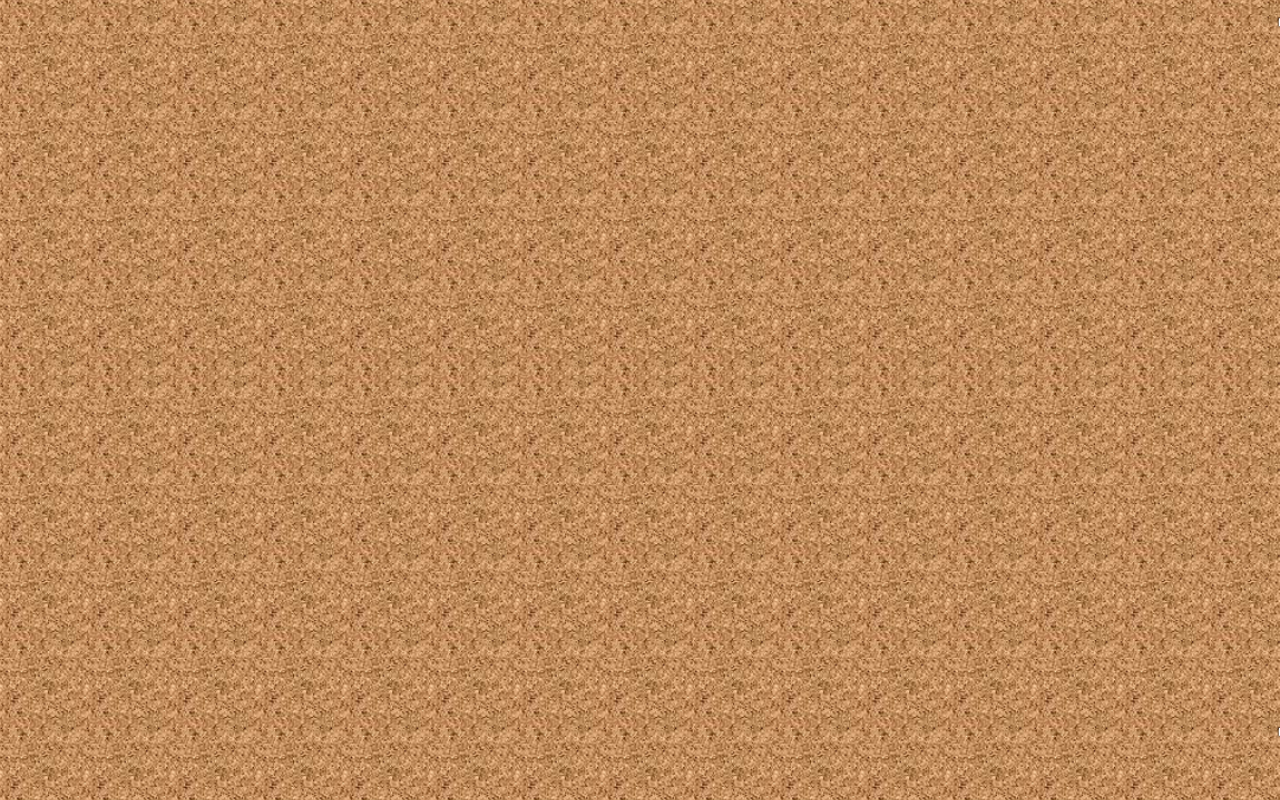
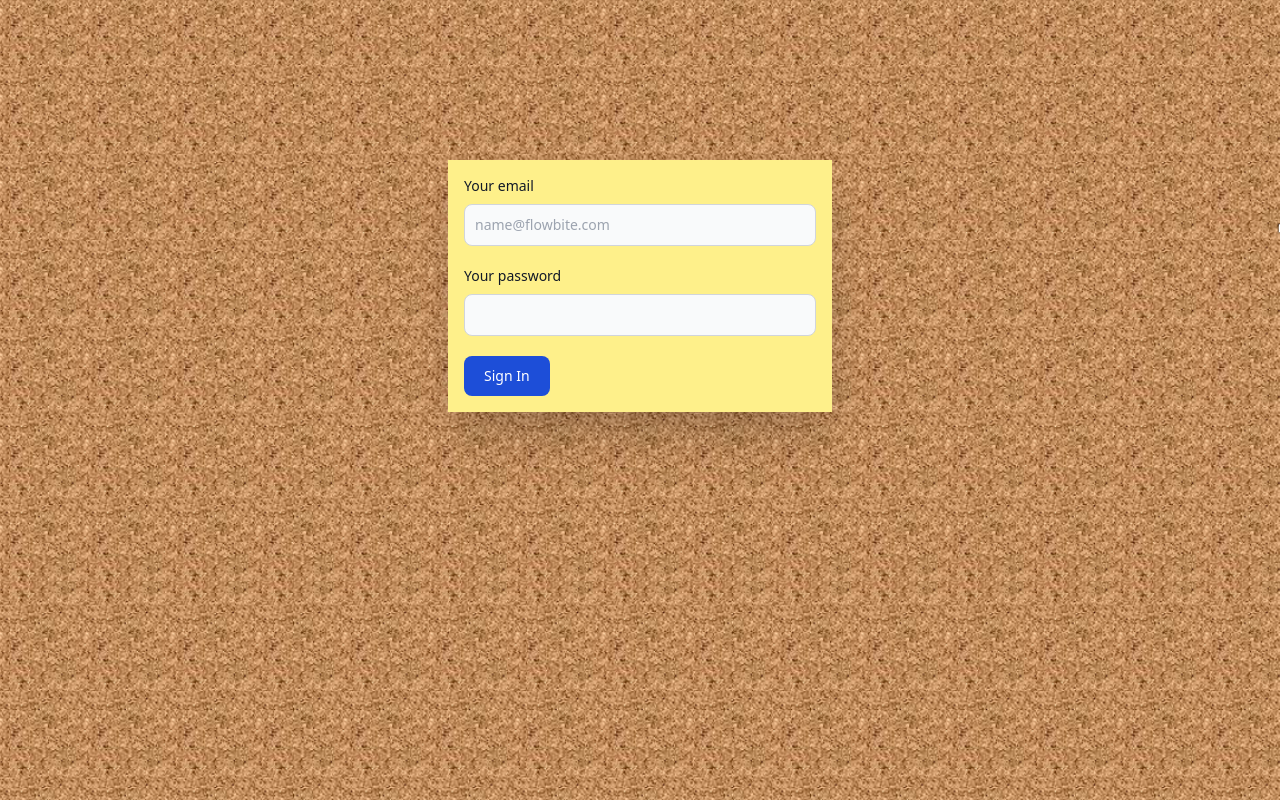
Before and after one commit to jesusoyer/sticky-notes, a React (Create React App) app: page / in a window 1280 px wide. Before the commit this address had no page. Built offline with nearby package versions, Linux system fonts and the light colour scheme.

Commit message:
created login page

```diff
--- a/src/App.js
+++ b/src/App.js
@@ -1,6 +1,7 @@
 import "./App.css";
 import { BrowserRouter, Route, Routes } from "react-router-dom";
 import Home from "./components/Home";
+import SignIn from "./components/SignIn";
 
 function App() {
   return (
@@ -8,6 +9,7 @@
       <div className=" mx-32">
         <BrowserRouter>
           <Routes>
+            <Route path="/" element={<SignIn />} />
             <Route path="/home" element={<Home />} />
           </Routes>
         </BrowserRouter>
--- /dev/null
+++ b/src/components/SignIn.jsx
@@ -0,0 +1,76 @@
+import React from "react";
+
+import { useState } from "react";
+import { useNavigate } from "react-router-dom";
+
+const StickyNote = () => {
+  // Define state variables to hold email and password
+  const [email, setEmail] = useState("");
+  const [password, setPassword] = useState("");
+  const navigate = useNavigate();
+
+  // Function to handle form submission
+  const handleSubmit = (event) => {
+    event.preventDefault(); // Prevent default form submission behavior
+
+    // Perform any action with email and password (e.g., send to backend)
+    console.log("Email:", email);
+    console.log("Password:", password);
+
+    // Clear the form inputs after submission (optional)
+    setEmail("");
+    setPassword("");
+    navigate("/home");
+  };
+
+  return (
+    <div>
+      <form
+        onSubmit={handleSubmit}
+        className="max-w-sm mx-auto mt-40 bg-yellow-200 shadow-2xl p-4"
+      >
+        <div className="mb-5">
+          <label
+            htmlFor="email"
+            className="block mb-2 text-sm font-medium text-gray-900 dark:text-white"
+          >
+            Your email
+          </label>
+          <input
+            type="email"
+            id="email"
+            value={email} // Bind value to state variable
+            onChange={(e) => setEmail(e.target.value)} // Update state on change
+            className="bg-gray-50 border border-gray-300 text-gray-900 text-sm rounded-lg focus:ring-blue-500 focus:border-blue-500 block w-full p-2.5 dark:bg-gray-700 dark:border-gray-600 dark:placeholder-gray-400 dark:text-white dark:focus:ring-blue-500 dark:focus:border-blue-500"
+            placeholder="name@flowbite.com"
+            required
+          />
+        </div>
+        <div className="mb-5">
+          <label
+            htmlFor="password"
+            className="block mb-2 text-sm font-medium text-gray-900 dark:text-white"
+          >
+            Your password
+          </label>
+          <input
+            type="password"
+            id="password"
+            value={password} // Bind value to state variable
+            onChange={(e) => setPassword(e.target.value)} // Update state on change
+            className="bg-gray-50 border border-gray-300 text-gray-900 text-sm rounded-lg focus:ring-blue-500 focus:border-blue-500 block w-full p-2.5 dark:bg-gray-700 dark:border-gray-600 dark:placeholder-gray-400 dark:text-white dark:focus:ring-blue-500 dark:focus:border-blue-500"
+            required
+          />
+        </div>
+        <button
+          type="submit"
+          className="text-white bg-blue-700 hover:bg-blue-800 focus:ring-4 focus:outline-none focus:ring-blue-300 font-medium rounded-lg text-sm w-full sm:w-auto px-5 py-2.5 text-center dark:bg-blue-600 dark:hover:bg-blue-700 dark:focus:ring-blue-800"
+        >
+          Sign In
+        </button>
+      </form>
+    </div>
+  );
+};
+
+export default StickyNote;
```
